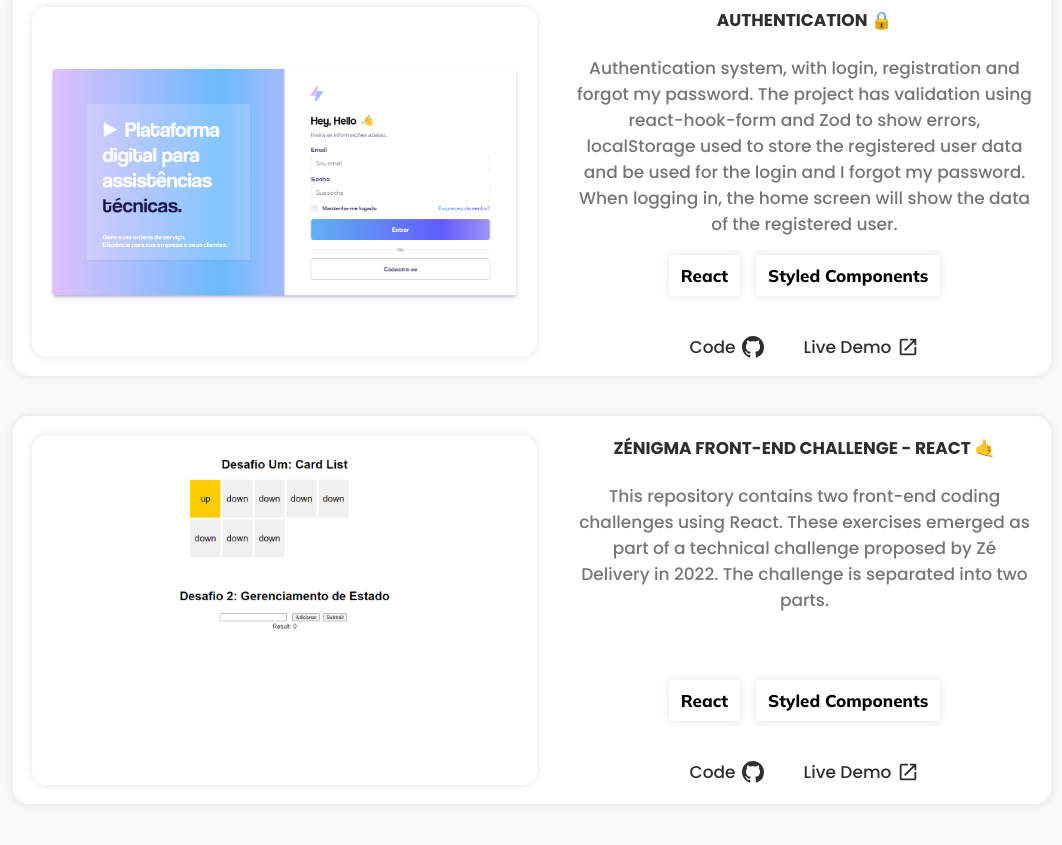
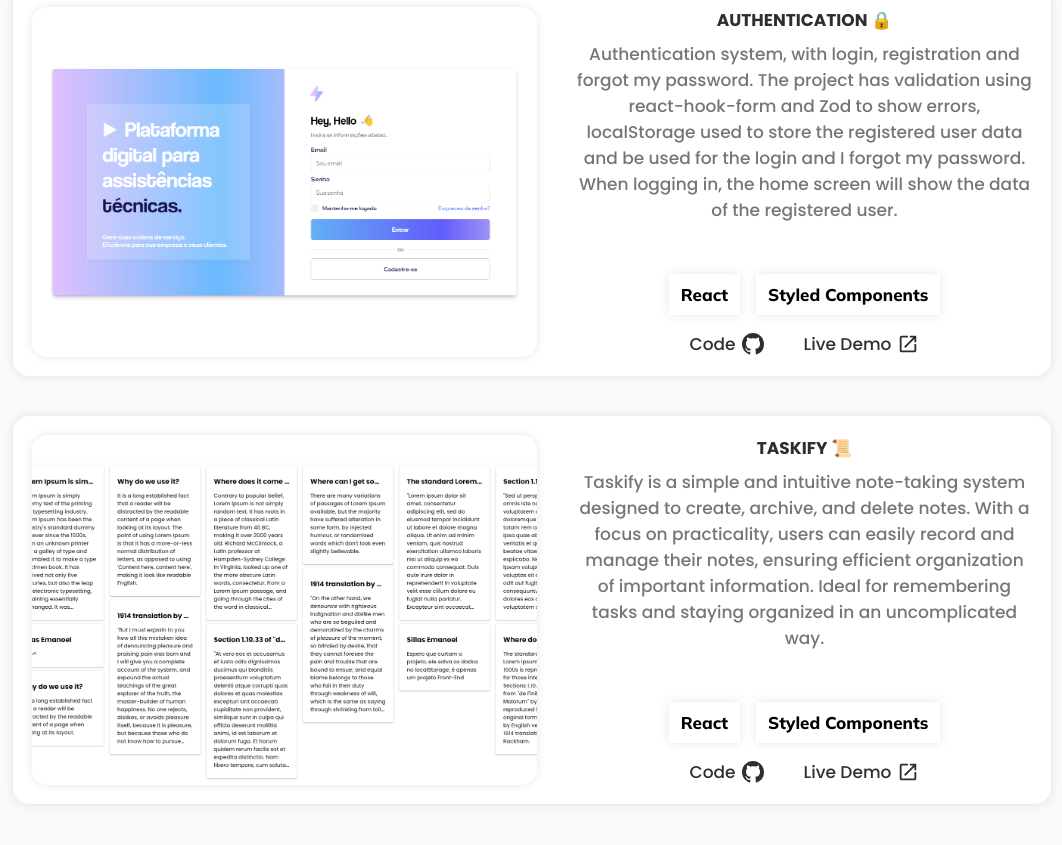
Before and after one commit to sillasemanoel/portfolio, a React (Vite) app: page / in a window 1280 px wide. Shown: the part 1658-2503 px from the top of the page, without its empty margins (108-1170 px from the left). Built offline with nearby package versions, Linux system fonts and the light colour scheme.

Commit message:
added new taskify notes project

```diff
--- a/src/App.tsx
+++ b/src/App.tsx
@@ -49,11 +49,11 @@
           'Sistema de autenticação, com login, cadastro e esqueci minha senha. O projeto tem validação usando react-hook-form e Zod para mostrar erros, localStorage usado para armazenar os dados do usuário cadastrado e ser usado para o login e esqueci minha senha. Ao fazer login, a tela inicial mostrará os dados do usuário cadastrado.' :
           'Authentication system, with login, registration and forgot my password. The project has validation using react-hook-form and Zod to show errors, localStorage used to store the registered user data and be used for the login and I forgot my password. When logging in, the home screen will show the data of the registered user.'}`}
         gridTwoTitle={`${translation ?
-          'Zénigma Desafio Front-End - React 🤙' :
-          'Zénigma Front-End Challenge - React 🤙'}`}
+          'Taskify 📜' :
+          'Taskify 📜'}`}
         gridTwoText={`${translation ?
-          'Este repositório contém dois desafios de codificação front-end utilizando React. Esses exercícios surgiram como parte de um desafio técnico proposto pelo Zé Delivery em 2022. O desafio está separado em duas partes.' :
-          'This repository contains two front-end coding challenges using React. These exercises emerged as part of a technical challenge proposed by Zé Delivery in 2022. The challenge is separated into two parts.'}`} />
+          'Taskify é um sistema de anotações simples e intuitivo, projetado para criar, arquivar e excluir notas. Com foco na praticidade, os usuários podem facilmente registrar e gerenciar suas anotações, garantindo uma organização eficiente das informações importantes. Ideal para lembrar tarefas e manter-se organizado de maneira descomplicada.' :
+          'Taskify is a simple and intuitive note-taking system designed to create, archive, and delete notes. With a focus on practicality, users can easily record and manage their notes, ensuring efficient organization of important information. Ideal for remembering tasks and staying organized in an uncomplicated way.'}`} />
       <Contact
         title={`${translation ? 'Contato' : 'Contact'}`}
         caption={`${translation ?
--- a/src/components/@minorComponents/project/style.ts
+++ b/src/components/@minorComponents/project/style.ts
@@ -49,7 +49,7 @@
   .text h3 {
     color: #2d2e32;
     font-size: 17px;
-    margin-bottom: 22px;
+    margin-bottom: 8px;
     position: relative;
     text-transform: uppercase;
   }
@@ -87,7 +87,7 @@
     align-items: center;
     justify-content: center;
     gap: 40px;
-    margin-top: 30px;
+    margin-top: 8px;
   }
 
   .links a {
--- a/src/components/sections/project/project.tsx
+++ b/src/components/sections/project/project.tsx
@@ -3,7 +3,7 @@
 import { ProjectStyle } from './style'
 
 import technicalAssistance from '../../../../public/images//projects/technicalAssistance.png'
-import zenigmaChallengeFrontEnd from '../../../../public/images//projects/zenigmaChallengeFrontEnd.png'
+import taskify from '../../../../public/images//projects/taskify.png'
 
 type GreetProps = {
   title: string
@@ -28,11 +28,11 @@
             code='https://github.com/sillasemanoel/technical_assistance'
             liveDemo='https://technical-assistance-mocha.vercel.app/' />
           <ProjectsOnTheGrid
-            photo={zenigmaChallengeFrontEnd}
+            photo={taskify}
             projectsOnTheGridTitle={props.gridTwoTitle}
             projectsOnTheGridText={props.gridTwoText}
-            code='https://github.com/sillasemanoel/zenigma-challenge-front-end'
-            liveDemo='https://zenigma-challenge-front-end.vercel.app/' />
+            code='https://github.com/sillasemanoel/taskify'
+            liveDemo='https://taskify-psi.vercel.app/' />
         </div>
       </div>
     </ProjectStyle >
```
Also changed, not shown: public/images/projects/taskify.png (added), public/images/projects/zenigmaChallengeFrontEnd.png (deleted).
